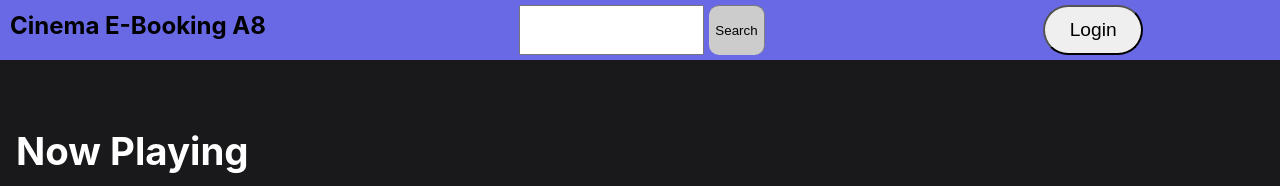
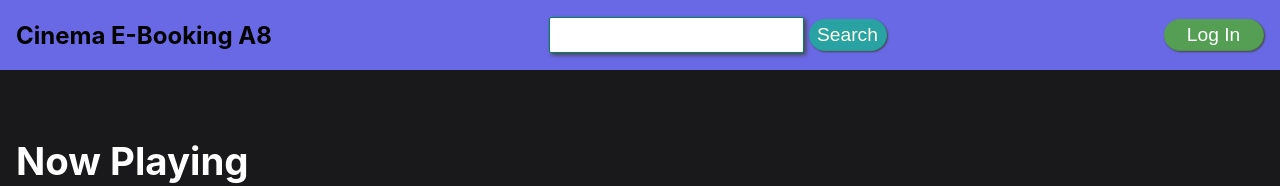
Before and after one commit to GitSeaBass/CinemaEBooking, a React (Create React App) app in the folder Frontend/cinema-ebooking/: page / in a window 1280 px wide. Shown: the top 186 px of the page. Built offline with nearby package versions, Linux system fonts and the light colour scheme; no server answers.

Commit message:
navbar style changes - need to do the logged-in buttons

```diff
--- a/Frontend/cinema-ebooking/src/components/NavBar.css
+++ b/Frontend/cinema-ebooking/src/components/NavBar.css
@@ -1,67 +1,113 @@
 .NavBar-nav-bar {
     display: flex;
-    height: 50px;
+    justify-content: space-between;
+    align-items: center;
+
+    height: 54px;
+
+    padding: 0.5rem 1rem;
+
     background-color: rgb(105, 105, 230);
-    justify-content: space-between;
-    padding: 5px 10px;
 }
 
 .NavBar-title-logo {
-    margin-top: 0.5%;
+    margin: 0;
+
     font-weight: bold;
     font-size: 1.5em;
-}
 
-.NavBar-title-logo:hover {
     cursor: pointer;
 }
 
 .NavBar-search-form {
     display: flex;
+    justify-content: center;
+    align-items: center;
+}
+
+.NavBar-search-bar {
+    height: 2rem;
+
+    padding-left: 0.25rem;
+    border: 1px solid #008060;
+    border-radius: 2px;
+    box-shadow: 2px 2px 4px #444444;
+
+    font-size: 1.2rem;
+
+    transition: all 300ms ease-in-out 200ms;
+}
+
+.NavBar-search-bar:focus {
+    outline: none;
+    box-shadow: 2px 2px 8px #242424;
+}
+
+.NavBar-button {
+    height: 2rem;
+
+    border: none;
+    border-radius: 1.2rem;
+    box-shadow: 1px 1px 2px #444444;
+
+    font-size: 1.2rem;
+
+    cursor: pointer;
+
+    transition: all 300ms ease-in-out 100ms;
+}
+
+.NavBar-button:hover {
+    box-shadow: 1px 1px 1px #444444;
+}
+
+.NavBar-button:active {
+    transition-duration: 100ms;
+    transition-delay: 0;
+
+    box-shadow: none;
 }
 
 .NavBar-search-button {
-    border: none;
-    border-top: 1px solid #797979;
-    border-right: 1px solid #818181;
+    width: 78px;
 
-    background-color: #cccccc;
+    margin-left: 5px;
+    border-right: 1px solid #26999b;
+    border-bottom: 1px solid #29999b;
 
-    cursor: pointer;
-    border-radius: 10px;
-    margin-left: 5px;
+    background-color: #29a2a4;
+
+    color: #ffffe8;
 }
 
 .NavBar-search-button:hover {
-    background-color: rgb(149, 146, 146);
-    transition: 0.2s;
-}
+    border-right: 1px solid #248e90;
+    border-bottom: 1px solid #248e90;
 
-.NavBar-login-button {
-    width: 100px;
-    border-radius: 100%;
-    transition: 1s;
-    font-size: larger;
-}
-
-.NavBar-login-button:hover {
-    background-color: gray;
-    transition: 1s;
-    cursor: pointer;
+    background-color: #248e90;
 }
 
 .NavBar-right-nav-bar {
-    width: 20%;
     display: flex;
-    justify-content: space-between;
+    align-items: center;
 }
 
-.NavBar-right-nav-bar>button {
-    height: 100%;
-    margin-left: 10%;
+.NavBar-log-in-button {
     width: 100px;
-    border-radius: 2rem;
-    cursor: pointer;
+
+    border-right: 1px solid #4d914d;
+    border-bottom: 1px solid #4d914d;
+
+    background-color: #549f54;
+
+    color: #ffffff;
+}
+
+.NavBar-log-in-button:hover {
+    border-right: 1px solid #498b49;
+    border-bottom: 1px solid #498b49;
+
+    background-color: #498b49;
 }
 
 .NavBar-nav-bar-email {
--- a/Frontend/cinema-ebooking/src/components/NavBar.js
+++ b/Frontend/cinema-ebooking/src/components/NavBar.js
@@ -23,7 +23,7 @@ function NavBar(props) {
         window.location.reload();
     }
 
-    const onClick = () => {
+    const searchFor = () => {
         navigate(`/search/${search}`)
     }
 
@@ -33,20 +33,20 @@ function NavBar(props) {
 
     return (
         <div className='NavBar-nav-bar'>
-            <h1 className='NavBar-title-logo' onClick={goHome}>Cinema E-Booking A8</h1>
-            <form className='NavBar-search-form' onSubmit={onClick}>
-                <input type='string' onChange={addSearch}></input>
-                <input className='NavBar-search-button' value="Search" type='submit'></input>
+            <h3 className='NavBar-title-logo' onClick={goHome}>Cinema E-Booking A8</h3>
+            <form className='NavBar-search-form' onSubmit={searchFor}>
+                <input type='string' className='NavBar-search-bar' onChange={addSearch}></input>
+                <button className='NavBar-button NavBar-search-button' type='submit'>Search</button>
             </form>
 
             {props.user.length === 0 ?
                 <div className='NavBar-right-nav-bar'>
-                    <button className='NavBar-login-button' onClick={loggingIn}>Login</button>
+                    <button className='NavBar-button NavBar-log-in-button' onClick={loggingIn}>Log In</button>
                 </div> :
                 <div className='NavBar-right-nav-bar'>
                     <h3 className='NavBar-nav-bar-email'>{props.user}</h3>
-                    <button onClick={viewProfile}>Profile</button>
-                    <button onClick={loggingOut}>Logout</button>
+                    <button className='NavBar-button NavBar-profile-button' onClick={viewProfile}>View Profile</button>
+                    <button className='NavBar-button NavBar-log-out-button' onClick={loggingOut}>Log Out</button>
                 </div>}
         </div>
     )
```
